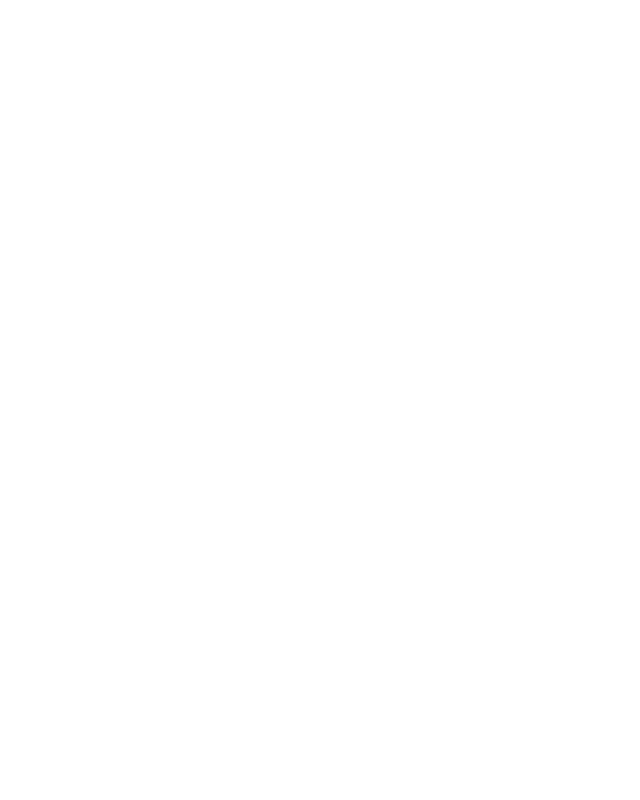
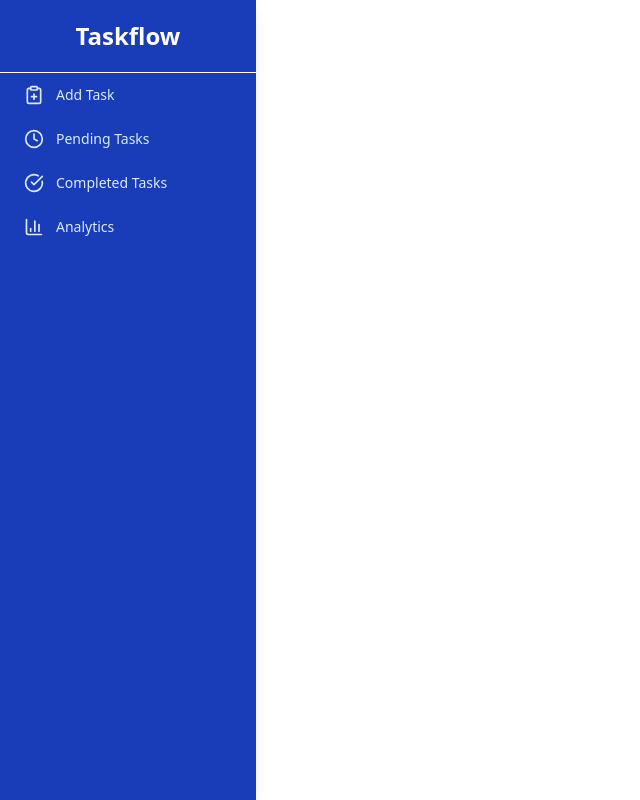
Before and after one commit to SreelakshmiTRaj/TaskFlow-App, a React (Vite) app: page /dashboard in a window 1280 px wide. Before the commit this address had no page. Shown: the whole page, without its empty margins (0-640 px from the left). Built offline with nearby package versions, Linux system fonts and the light colour scheme.

Commit message:
Committing with sidebar

```diff
--- a/package.json
+++ b/package.json
@@ -13,9 +13,11 @@
     "@hello-pangea/dnd": "^18.0.1",
     "@hookform/resolvers": "^5.2.2",
     "@tailwindcss/vite": "^4.1.14",
+    "lucide-react": "^0.545.0",
     "react": "^19.2.0",
     "react-dom": "^19.2.0",
     "react-hook-form": "^7.64.0",
+    "react-icons": "^5.5.0",
     "react-router-dom": "^7.9.4",
     "zod": "^4.1.12",
     "zustand": "^5.0.8"
--- a/src/App.tsx
+++ b/src/App.tsx
@@ -3,6 +3,11 @@ import "./index.css";
 import { BrowserRouter, Route, Routes } from "react-router-dom";
 import SignIn from "./pages/Auth/SignIn";
 import SignUp from "./pages/Auth/SignUp";
+import Dashboard from "./pages/Dashboard/Dashboard";
+import AddTask from "./pages/Dashboard/AddTask";
+import PendingTasks from "./pages/Dashboard/PendingTasks";
+import CompletedTasks from "./pages/Dashboard/CompletedTasks";
+import Analytics from "./pages/Dashboard/Analytics";
 const App = () => {
   return (
     <BrowserRouter>
@@ -10,6 +15,11 @@ const App = () => {
       <Routes>
         <Route path="/login" element={<SignIn />} />
         <Route path="/register" element={<SignUp />} />
+        <Route path="/dashboard" element={<Dashboard/>}/>
+        <Route path="/dashboard/add-task" element={<AddTask/>}/>
+        <Route path="/dashboard/pending-tasks" element={<PendingTasks/>}/>
+        <Route path="/dashboard/completed-tasks" element={<CompletedTasks/>}/>
+        <Route path="/dashboard/analytics" element={<Analytics/>}/>
       </Routes>
     </BrowserRouter>
   );
--- /dev/null
+++ b/src/components/Layout/DashboardNav.tsx
@@ -0,0 +1,9 @@
+import React from 'react'
+
+const DashboardNav = () => {
+  return (
+    <div>DashboardNav</div>
+  )
+}
+
+export default DashboardNav
--- a/src/components/Layout/Sidebar.tsx
+++ b/src/components/Layout/Sidebar.tsx
@@ -1,9 +1,69 @@
-import React from 'react'
-
+import React from "react";
+import { ClipboardPlus, Clock, CheckCircle, BarChart3 } from "lucide-react";
+import { NavLink } from "react-router-dom";
 const Sidebar = () => {
   return (
-    <div></div>
-  )
-}
+    <div className="h-screen w-64 flex flex-col text-white bg-blue-800 shadow-lg">
+      <div className="p-5 border-b border-white-700">
+        <h1 className="text-2xl font-semibold text-center">
+          Taskflow
+        </h1>
+      </div>
 
-export default Sidebar
+      <NavLink
+        to="/dashboard/add-task"
+        className={({ isActive }) =>
+          `flex items-center gap-3 px-6 py-3 text-sm font-medium transition-all duration-300 rounded-r-full ${
+            isActive
+              ? "bg-blue-700 text-white"
+              : "text-blue-100 hover:bg-blue-800 hover:text-white"
+          }`
+        }
+      >
+        <ClipboardPlus size={20} />
+        Add Task
+      </NavLink>
+      <NavLink
+        to="/dashboard/pending-task"
+        className={({ isActive }) =>
+          `flex items-center gap-3 px-6 py-3 text-sm font-medium transition-all duration-300 rounded-r-full ${
+            isActive
+              ? "bg-blue-700 text-white"
+              : "text-blue-100 hover:bg-blue-800 hover:text-white"
+          }`
+        }
+      >
+        <Clock size={20} />
+        Pending Tasks
+      </NavLink>
+      <NavLink
+        to="/dashboard/completed-task"
+        className={({ isActive }) =>
+          `flex items-center gap-3 px-6 py-3 text-sm font-medium transition-all duration-300 rounded-r-full ${
+            isActive
+              ? "bg-blue-700 text-white"
+              : "text-blue-100 hover:bg-blue-800 hover:text-white"
+          }`
+        }
+      >
+        <CheckCircle size={20} />
+        Completed Tasks
+      </NavLink>
+      <NavLink
+        to="/dashboard/analytics"
+        className={({ isActive }) =>
+          `flex items-center gap-3 px-6 py-3 text-sm font-medium transition-all duration-300 rounded-r-full ${
+            isActive
+              ? "bg-blue-700 text-white"
+              : "text-blue-100 hover:bg-blue-800 hover:text-white"
+          }`
+        }
+      >
+        <BarChart3 size={20} />
+        Analytics
+      </NavLink>
+    </div>
+  );
+};
+
+export default Sidebar;
--- a/src/pages/Auth/SignIn.tsx
+++ b/src/pages/Auth/SignIn.tsx
@@ -1,7 +1,9 @@
 import React from "react";
 import { useForm } from "react-hook-form";
-import { Link } from "react-router-dom";
+import { Link, useNavigate } from "react-router-dom";
 const SignIn = () => {
+  const navigate = useNavigate();
+
   type formData = {
     email: string;
     password: string;
@@ -13,15 +15,16 @@ const SignIn = () => {
   } = useForm<formData>();
 
   const onSubmit = (values: formData) => {
-    const existingUsers = JSON.parse(localStorage.getItem("users") || "[]");
-    existingUsers.push(values);
-    localStorage.setItem("users", JSON.stringify(existingUsers));
     console.log(values);
+  };
+
+  const handleSignIn = () => {
+    navigate('/dashboard')
   };
 
   return (
     <div className="flex flex-col items-center justify-center min-h-screen bg-gray-50 px-4">
-      <div className="flex flex-col items-center bg-white p-8 rounded-xl shadow-leg w-full max-w-md">
+      <div className="flex flex-col items-center bg-white p-8 rounded-xl shadow-lg w-full max-w-md">
         <h2 className="text-3xl font-semibold mb-2 text-center">
           Welcome to TaskFlow
         </h2>
@@ -48,7 +51,7 @@ const SignIn = () => {
                 message: "invalid email address",
               },
             })}
-            className="mb-2 p-1 border border-gray-300 rounded-lg focus:outline-none focus:ring-2 focus:ring-blue-400"
+            className="mb-2 p-2 border border-gray-300 rounded-lg focus:outline-none focus:ring-2 focus:ring-blue-400"
           />
           {typeof errors.email?.message === "string" && (
             <span className="text-red-500 text-sm mb-2">
@@ -66,16 +69,17 @@ const SignIn = () => {
                 message: "invalid password",
               },
             })}
-            className="mb-2 p-1 border border-gray-300 rounded-lg focus:outline-none focus:ring-2 focus:ring-blue-400"
+            className="mb-2 p-2 border border-gray-300 rounded-lg focus:outline-none focus:ring-2 focus:ring-blue-400"
           />
           {typeof errors.password?.message === "string" && (
             <span className="text-red-500 text-sm mb-2">
-              {errors.password.message}
+              {errors?.password?.message}
             </span>
           )}
           <button
             type="submit"
             className="bg-green-700 text-white py-2 rounded-lg cursor-pointer transition-colors font-medium mt-4"
+            onClick={handleSignIn}
           >
             Sign in
           </button>
--- /dev/null
+++ b/src/pages/Dashboard/AddTask.tsx
@@ -0,0 +1,9 @@
+import React from 'react'
+
+const AddTask = () => {
+  return (
+    <div>AddTask</div>
+  )
+}
+
+export default AddTask
--- /dev/null
+++ b/src/pages/Dashboard/Analytics.tsx
@@ -0,0 +1,9 @@
+import React from 'react'
+
+const Analytics = () => {
+  return (
+    <div>Analytics</div>
+  )
+}
+
+export default Analytics
--- /dev/null
+++ b/src/pages/Dashboard/CompletedTasks.tsx
@@ -0,0 +1,9 @@
+import React from 'react'
+
+const CompletedTasks = () => {
+  return (
+    <div>CompletedTasks</div>
+  )
+}
+
+export default CompletedTasks
--- a/src/pages/Dashboard/Dashboard.tsx
+++ b/src/pages/Dashboard/Dashboard.tsx
@@ -0,0 +1,12 @@
+import React from 'react'
+import Sidebar from '../../components/Layout/Sidebar'
+
+const Dashboard = () => {
+  return (
+    <div>
+        <Sidebar/>
+    </div>
+  )
+}
+
+export default Dashboard
--- /dev/null
+++ b/src/pages/Dashboard/PendingTasks.tsx
@@ -0,0 +1,9 @@
+import React from 'react'
+
+const PendingTasks = () => {
+  return (
+    <div>PendingTasks</div>
+  )
+}
+
+export default PendingTasks
```
Also changed, not shown: src/pages/Auth/SignUp.tsx (+69 -18 lines), public/images/menu.png (added), 1 other file (tests, documents, lock files or other folders).
